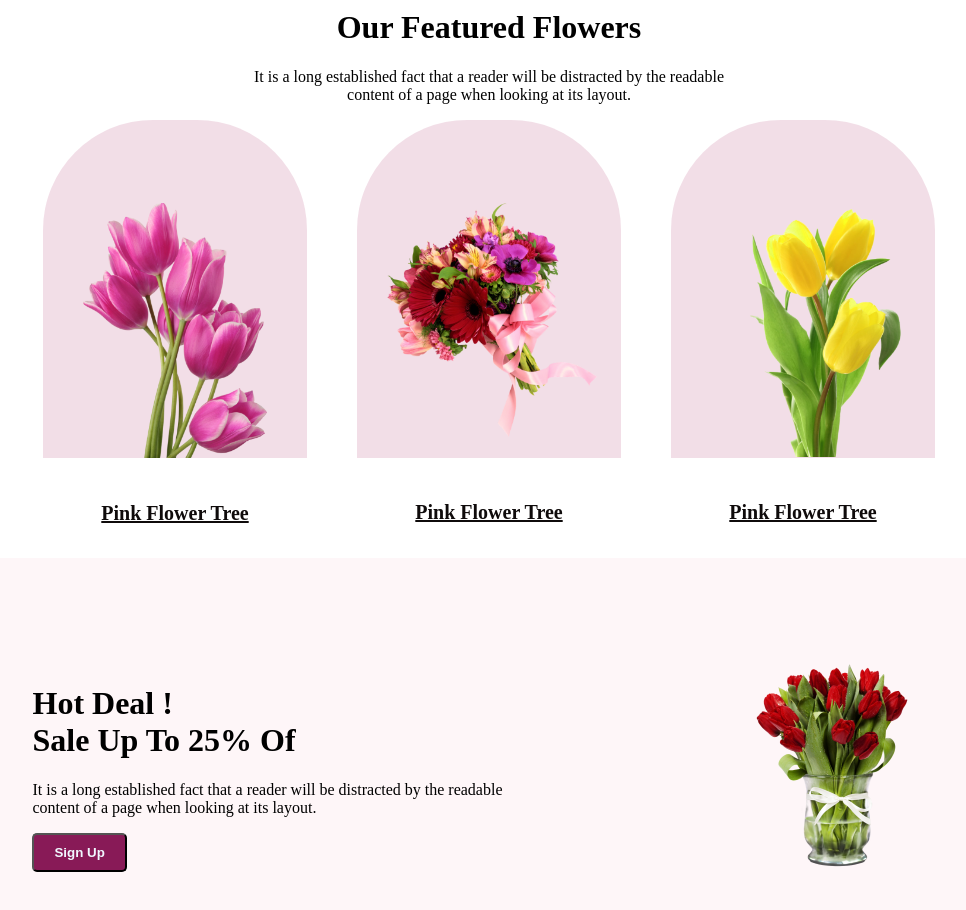
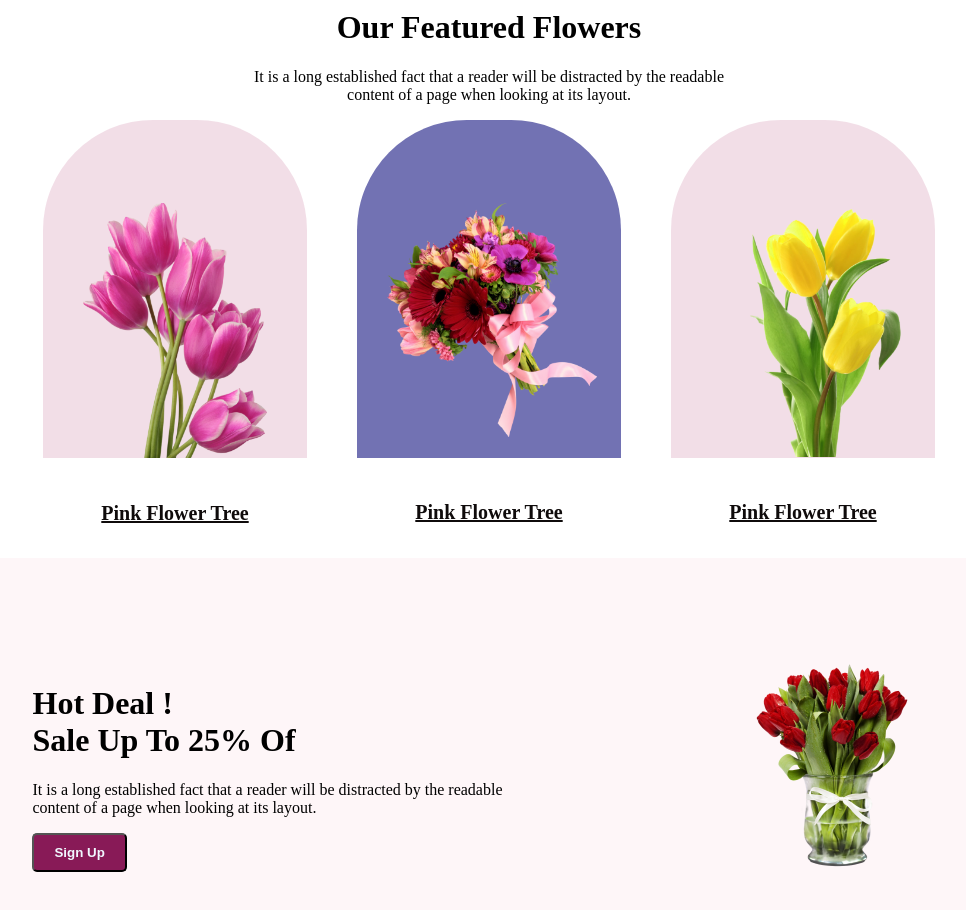
Before and after one commit to niloy12184/Flower-shop-assignment, a plain HTML site: page index.html in a window 1280 px wide. Shown: the part 820-1730 px from the top of the page, without its empty margins (151-1117 px from the left). Drawn offline with Linux system fonts and the light colour scheme.

Commit message:
first commit

```diff
--- a/style.css
+++ b/style.css
@@ -26,6 +26,9 @@
     border-radius: 110px 110px 0px 0px;
     background-color: rgba(167, 33, 98, 0.15);
 
+}
+.two{
+    background-color: rgb(114, 114, 179);
 }
 .image-one{
     width: 70%;
```
